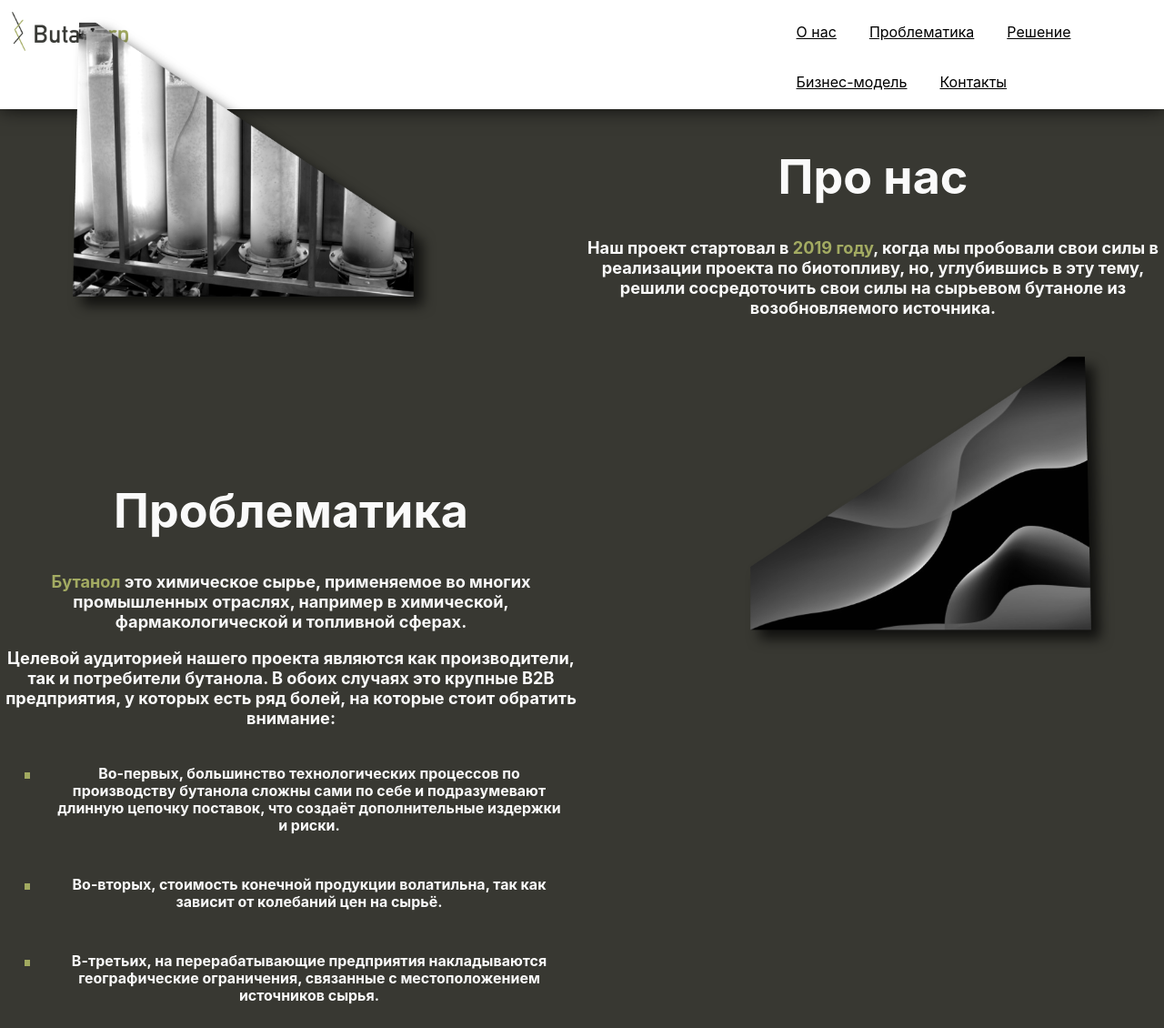
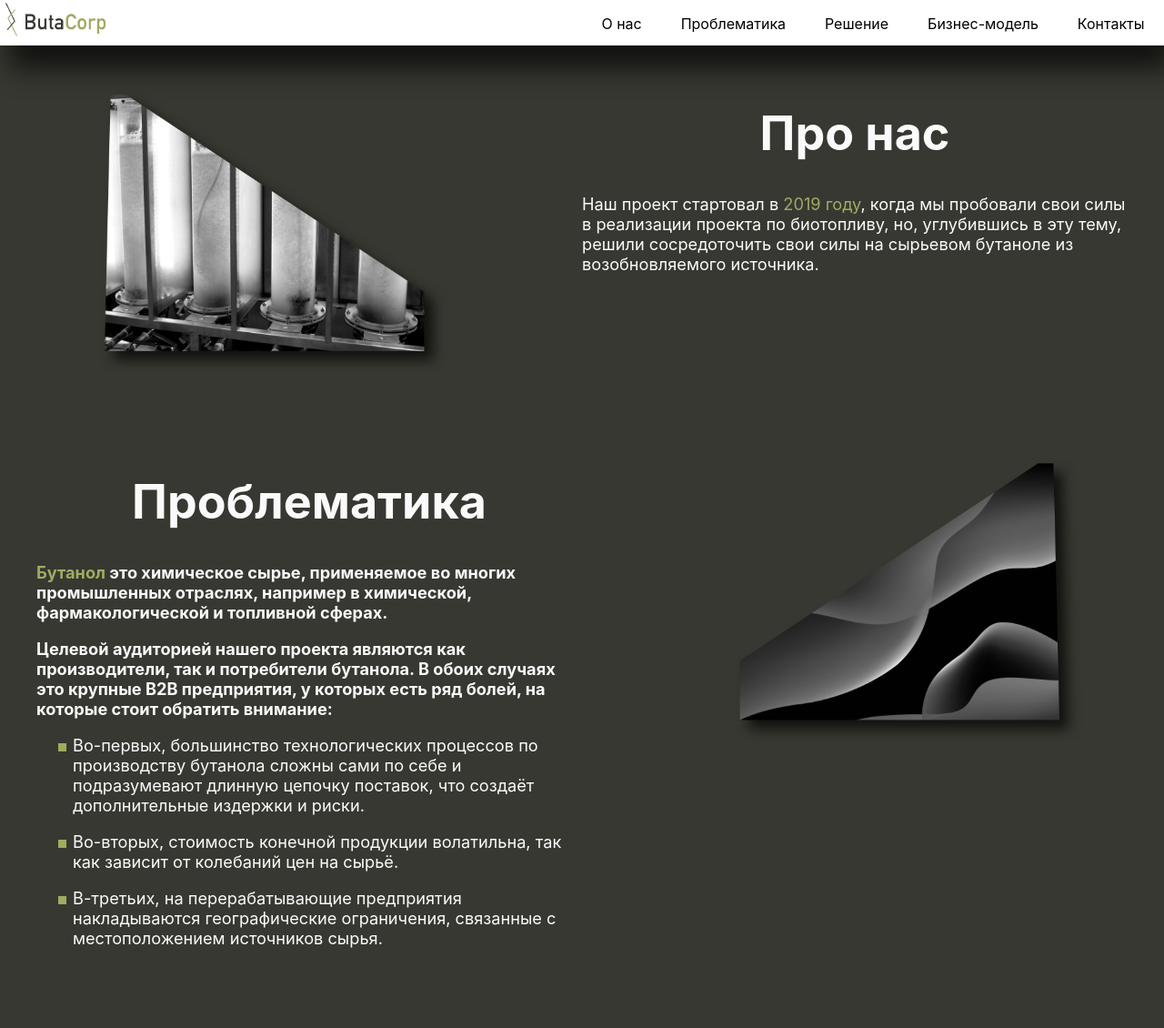
Before and after one commit to expiredy/ButaCorp, a React app in the folder dord-site/: page / in a window 1280 px wide. Shown: the top 1130 px of the page at 91% size. Built offline with nearby package versions, Linux system fonts and the light colour scheme.

Commit message:
Resotring lost changes and adding contacts component

```diff
--- a/dord-site/src/components/App/App.js
+++ b/dord-site/src/components/App/App.js
@@ -1,6 +1,7 @@
 import './App.css';
-import AboutUsSection from '../InforamtionSections/AboutUsSection';
-import ProblematicSection from '../InforamtionSections/ProblematicSection';
+import AboutUsSection from './../InformationSections/AboutUsSection';
+import ProblematicSection from './../InformationSections/ProblematicSection';
+import ContactsSection from './../InformationSections/ContactsSection';
 
 function App() {
   return (
@@ -8,6 +9,7 @@ function App() {
       <header className="App-header">
           <AboutUsSection />
           <ProblematicSection />
+          <ContactsSection />
       </header>
     </div>
   );
--- a/dord-site/src/components/InforamtionSections/AboutUsSection.js
+++ b/dord-site/src/components/InformationSections/AboutUsSection.js
@@ -2,15 +2,16 @@ import "./InformationSection.css";
 import ConesGroup from "./../../content/images/text_view/ConesGroup.png";
 
 function InformationSection(){
-    return(<div id="about" class="container">
+    return(
+    <div id="about" class="container">
     <div class="container__half">
         <img src={ConesGroup} class="image-container" alt="ConesGroup"></img>
     </div>
     <div class="container__half">
         <h1 class="huge-title-h1">Про нас</h1>
-        <h3 class="text-session">Наш проект стартовал в <span>2019 году</span>,
+        <p class="text-session">Наш проект стартовал в <span>2019 году</span>,
                                 когда мы пробовали свои силы в реализации проекта по биотопливу,
-                                но, углубившись в эту тему, решили сосредоточить свои силы на сырьевом бутаноле из возобновляемого источника.</h3>
+                                но, углубившись в эту тему, решили сосредоточить свои силы на сырьевом бутаноле из возобновляемого источника.</p>
     </div>
     </div>)
 }
--- /dev/null
+++ b/dord-site/src/components/InformationSections/ContactsSection.js
@@ -0,0 +1,43 @@
+import "./InformationSection.css";
+
+import mail_logo from "./../../content/images/contacts/mail_logo.png";
+import vk_logo from "./../../content/images/contacts/vk_logo.png";
+import telegram_logo from "./../../content/images/contacts/telegram_logo.png";
+import phone_number_logo from "./../../content/images/contacts/phone_number_logo.png";
+
+import RoadToNowhere from "./../../content/images/text_view/RoadToNowhere.png";
+
+function ContactsSection(){
+    return(
+        <div id="contacts" className="container">
+        <div class="container__half">
+            <h1 class="huge-title-h1">Контакты</h1>
+            <div className="contact-container">
+                <img src={mail_logo} alt="mail"></img>
+                <div className="contact-element">
+                    <a href="mailto:butacorpinf@gmail.com">butacorpinf@gmail.com</a></div>
+            </div>
+            <div className="contact-container">
+                <img src={vk_logo} alt="vk"></img>
+                <div className="contact-element">
+                    <a href="https://vk.com/vladorob">Владислав Рогозин</a></div>
+            </div>
+            <div className="contact-container">
+                <img src={telegram_logo} alt="telegram"></img>
+                <div className="contact-element">
+                    <a href="https://t.me/Vladorob">Владислав Рогозин</a></div>
+            </div>
+            <div className="contact-container">
+                <img src={phone_number_logo} alt="number"></img>
+                <div className="contact-element">
+                    <a href="tel:+7(980)248-57-25">+7(980)248-57-25</a></div>
+            </div>
+        </div>
+        <div class="container__half">
+            <img src={RoadToNowhere} alt="Road"></img>
+        </div>
+    </div>
+    )
+}
+
+export default ContactsSection;
--- a/dord-site/src/components/InforamtionSections/InformationSection.css
+++ b/dord-site/src/components/InformationSections/InformationSection.css
@@ -1,6 +1,5 @@
 
 .huge-title-h1{
-    padding-top: 20%;
     color: rgb(250, 250, 250);
 }
 
@@ -9,6 +8,9 @@
 }
 
 .container {
+    padding-top: 10vh;
+    padding-left: 5vh;
+    padding-right: 5vh;
     display: flex;
 }
 
@@ -21,21 +23,27 @@
     filter: drop-shadow( 10px 10px 7px rgba(0, 0, 0, .7));
     width: 75%; align-content: center; margin: 1vw;}
 
+.contact-element{
+    color: rgb(250, 250, 250);
+}
+
 .text-session{
     color: rgb(250, 250, 250);
+    text-align: left;
     font-size: 70%;
 }
 .text-session span{
     color: #A3AB62;
 }
 
-.contact-element{
+.text-session li{
+    list-style-image: linear-gradient(#A2AA60 50%, #A2AA60 50%);
+    border-radius: 5px;
+    font-size: 100%;
+}
+
+
+
+.contact-element a{
     color: rgb(250, 250, 250);
 }
-
-li{
-    list-style-image: linear-gradient(#A2AA60 50%, #A2AA60 50%);
-    border-radius: 5px;
-    padding: 7px 20px;
-    font-size: 75%;
-}
--- a/dord-site/src/components/InforamtionSections/ProblematicSection.js
+++ b/dord-site/src/components/InformationSections/ProblematicSection.js
@@ -12,13 +12,13 @@ function ProblematicSection(){
                                     В обоих случаях это крупные B2B предприятия, у которых есть ряд болей, на которые стоит обратить внимание:
             </h3>
             <ul className="text-session">
-                <li><h3>Во-первых, большинство технологических процессов по производству бутанола сложны сами по себе и подразумевают длинную цепочку поставок,
+                <li><p>Во-первых, большинство технологических процессов по производству бутанола сложны сами по себе и подразумевают длинную цепочку поставок,
                         что создаёт дополнительные издержки и риски.
-                    </h3></li>
-                <li><h3>Во-вторых, стоимость конечной продукции волатильна, так как зависит от колебаний цен на сырьё.
-                    </h3></li>
-                <li><h3> В-третьих, на перерабатывающие предприятия накладываются географические ограничения, связанные с местоположением источников сырья.
-                    </h3></li>
+                    </p></li>
+                <li><p>Во-вторых, стоимость конечной продукции волатильна, так как зависит от колебаний цен на сырьё.
+                    </p></li>
+                <li><p> В-третьих, на перерабатывающие предприятия накладываются географические ограничения, связанные с местоположением источников сырья.
+                    </p></li>
             </ul>
         </div>
         <div className="container__half">
--- a/dord-site/src/components/NavBar/NavBar.js
+++ b/dord-site/src/components/NavBar/NavBar.js
@@ -7,13 +7,13 @@ function NavBar() {
         <div className="NavBar">
             <nav className="shadow">
                 <img src={ButaCorpLogo} class="logo" alt="ButaCorpLogo"></img>
-                <div className="links-div-container">
-                    <div className="navigation-link nav_item"><a href="#about">О нас</a></div>
-                    <div className="navigation-link nav_item"><a href="#problem" >Проблематика</a></div>
-                    <div className="navigation-link nav_item"><a href="#solution" >Решение</a></div>
-                    <div className="navigation-link nav_item"><a href="#business_model">Бизнес-модель</a></div>
-                    <div className="navigation-link nav_item"><a href="#contacts">Контакты</a></div>
-                </div>
+                <ul className="navigation-links">
+                    <li><a href="#about">О нас</a></li>
+                    <li><a href="#problem" >Проблематика</a></li>
+                    <li><a href="#solution" >Решение</a></li>
+                    <li><a href="#business_model">Бизнес-модель</a></li>
+                    <li><a href="#contacts">Контакты</a></li>
+                </ul>
             </nav>
         </div>
     )
--- a/dord-site/src/components/NavBar/NavBarHamburger.css
+++ b/dord-site/src/components/NavBar/NavBarHamburger.css
@@ -5,6 +5,7 @@
     font-family: 'Lato', sans-serif;
     font-family: 'Oswald', sans-serif;
   }
+
   .wrapper{
     position: fixed;
     top: 0;
@@ -22,7 +23,6 @@
     position: absolute;
     z-index: 2;
     right: 20px;
-    /* left: 20px; */
     top: 20px;
     height: 50px;
     width: 50px;
--- a/dord-site/src/components/NavBar/NavBarStyle.css
+++ b/dord-site/src/components/NavBar/NavBarStyle.css
@@ -1,48 +1,53 @@
-
-
 nav{
     position: fixed;
     width: 100%;
-    height: 100 vh;
+    height: 5%;
     top: 0;
     left: 0;
     display: flex;
-    margin: auto;
+    z-index: 100;
     background-color: rgb(255,255,255);
-    justify-content: space-between;
-
 }
 
-.nav_item {
-    flex-basis: -25%;
-    padding-top: 15px;
-    padding-left: 8px;
-    padding-right: 8px;
+.navigation-bar-spacer{
+    height: 5vh;
+}
+
+.logo{
+    position: relative;
+    top: 0;
+    left: 0;
+    width: auto;
+    height: auto;
+    margin-top: 0.25%;
+    margin-left: 0.5%;
 }
 
 .shadow {
-    box-shadow: 0 0 20px rgba(0, 0, 0, 0.795);
     padding-bottom: 10px;
+    -webkit-filter: drop-shadow( 10px 10px 7px #000000b3);
+    filter: drop-shadow( 10px 25px 15px rgba(0, 0, 0, .7));
    }
 
-.navigation-link{
-    display: inline-block;
-    margin:10px;
-    color: #000;
-}
-
-.links-div-container{
-    padding-left: 55%;
+.navigation-links{
+    display: flex;
+    list-style-type: none;
+    width: 50%;
+    justify-content: space-around;
+    margin-left: auto;
 }
 
 
-.logo{
-    width: 10%;
-    height: 10%;
-    align-content: center;
-    margin: 1vw;
+.navigation-links li a{
+    color: #000;
+    text-decoration: none;
+    font-size: 16px;
 }
 
-a{
-    color: rgb(0, 0, 0);
+
+@media screen and (max-width:900px) {
+    .navigation-links{
+        position: fixed;
+    }
+
 }
```
Also changed, not shown: dord-site/src/content/images/text_view/RoadToNowhere.png (added).
